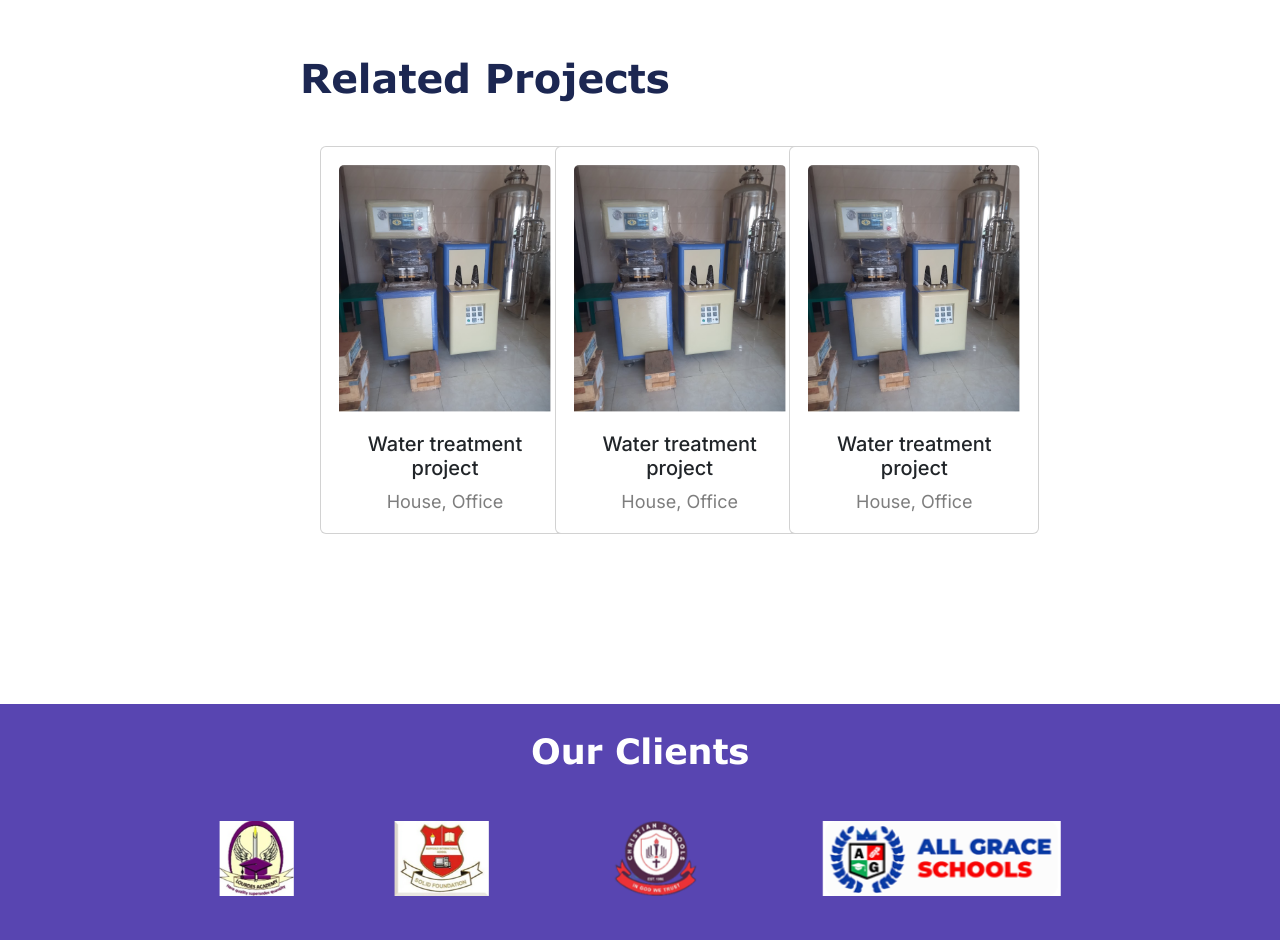
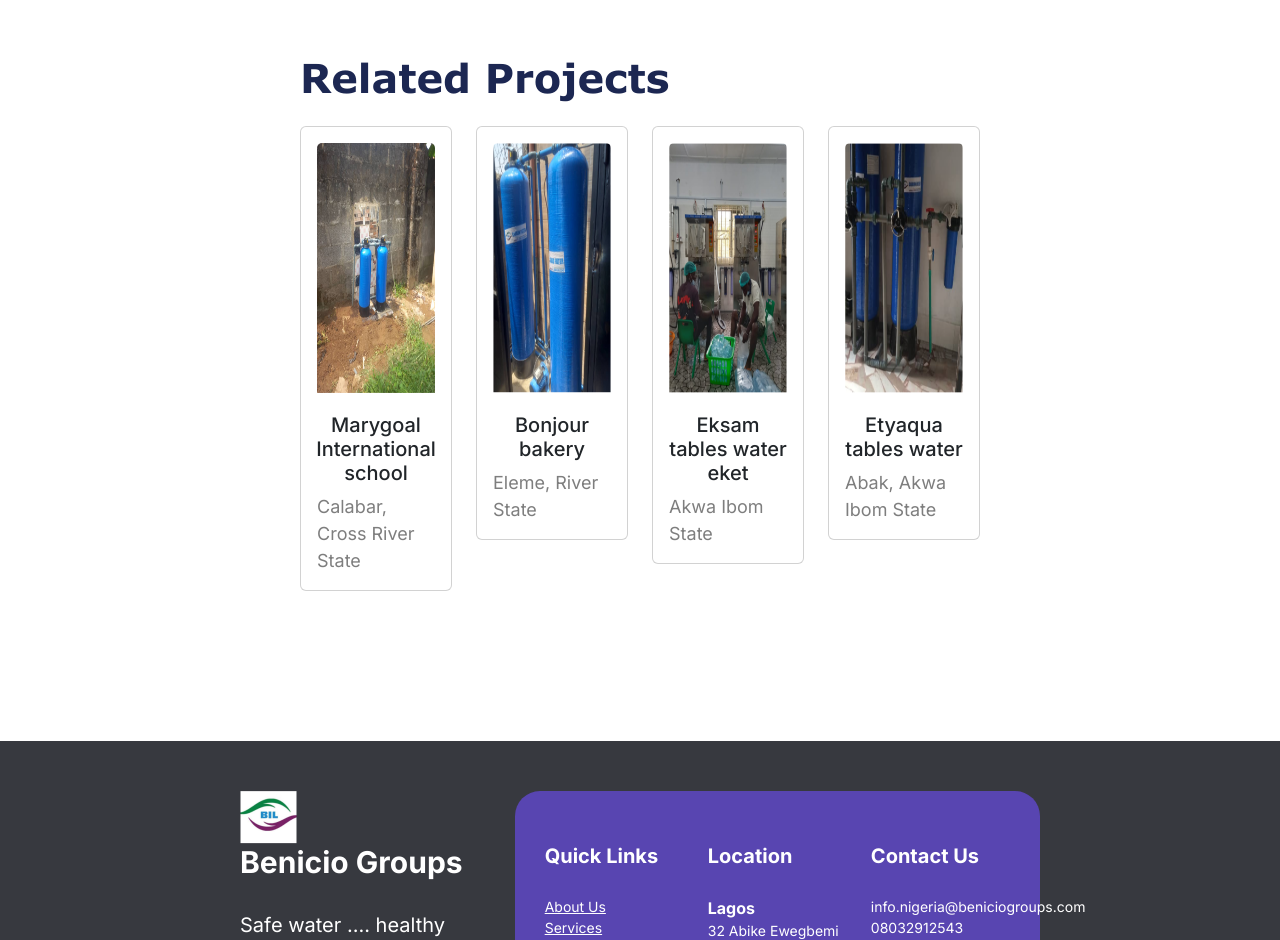
Before and after one commit to 8sosa/BENICIO, a React (Create React App) app: page /testimonials in a window 1280 px wide. Shown: the part 1860-2800 px from the top of the page. Built offline with nearby package versions, Linux system fonts and the light colour scheme.

Commit message:
marygold commit

```diff
--- a/src/Components/Project.js
+++ b/src/Components/Project.js
@@ -2,15 +2,15 @@
 import 'bootstrap/dist/css/bootstrap.min.css';
 import { Card, Col, Container, Row} from 'react-bootstrap';
 
-import Pic4 from './Images/pic4.png'
-import Pic5 from './Images/pic5.png'
-import Pic6 from './Images/pic6.png'
-import Pic7 from './Images/pic7.png'
-import Pic9 from './Images/pic9.png'
-import Pic10 from './Images/pic10.png'
+
+import testimonialData from './Testimonials.json'
+import Pic55 from './Images/pic55.png'
 
 
 export default function Project () {
+
+    const currentCards = testimonialData;
+
   return (
     <>
       <Container className='page'>
@@ -41,7 +41,7 @@
                         <p className='greyBackText2'>Video</p>
                     </div>
                 </Col>
-                <Col xs={9}><img src={Pic10} alt='location' className='projectContentImg'/></Col>
+                <Col xs={9}><img src={Pic55} alt='location' className='projectContentImg'/></Col>
             </Row>
             <div className='projectContent1'>
                 <h1 className='blackHeader'>Project Description</h1>
@@ -65,52 +65,24 @@
             </div>
             <div>
                 <h1 className='blackHeader'>Related Projects</h1>
-                <Row md={3}>
-                    <Col>
-                        <Card className='projects'>
-                            <Card.Body className='d-flex flex-column align-items-center'>
-                                <Card.Img variant="top" src={Pic9} />
-                                <Card.Title className='projectsTitle'>Water treatment project</Card.Title>
-                                <Card.Text className='projectsText'>House,  Office</Card.Text>
+                <Row md={4}>
+                    {
+                    currentCards.map((testimonial) => (
+                        <Col>
+                        <a href='/testimonials'>
+                            <Card className='testimonials'>
+                            <Card.Body className='cardBody'>
+                                <Card.Img variant="top" src={require('./Images/' + testimonial.image)} className='productCardImg'/>
+                                <Card.Title className='projectsTitle'>{testimonial.title}</Card.Title>
+                                <Card.Text className='projectsText'>{testimonial.location}</Card.Text>
                             </Card.Body>
-                        </Card>
-                    </Col>
-                    <Col>
-                        <Card className='projects'>
-                            <Card.Body className='d-flex flex-column align-items-center'>
-                                <Card.Img variant="top" src={Pic9} />
-                                <Card.Title className='projectsTitle'>Water treatment project</Card.Title>
-                                <Card.Text className='projectsText'>House,  Office</Card.Text>
-                            </Card.Body>
-                        </Card>
-                    </Col>
-                    <Col>
-                        <Card className='projects'>
-                            <Card.Body className='d-flex flex-column align-items-center'>
-                                <Card.Img variant="top" src={Pic9} />
-                                <Card.Title className='projectsTitle'>Water treatment project</Card.Title>
-                                <Card.Text className='projectsText'>House,  Office</Card.Text>
-                            </Card.Body>
-                        </Card>
-                    </Col>
+                            </Card>
+                        </a>
+                        </Col>
+                    ))
+                    }
                 </Row>
             </div>
-        </section>
-        <section className='clientsSection'>
-          <h1 className='whiteHeader'>Our Clients</h1>
-          <div className='d-flex flex-row'>
-            <img src={Pic4} alt='client' className='clientPic'/>
-            <img src={Pic5} alt='client' className='clientPic'/>
-            <img src={Pic6} alt='client' className='clientPic'/>
-            <img src={Pic7} alt='client' className='clientPic'/>
-          </div>
-        </section>
-        <section className='d-flex flex-column align-items-center'>
-          <div className='greenCard'>
-            <p className='greenCardText'>Contact Us</p>
-            <h1 className='greenCardText1'>Need An Experienced <span className='white'>Professional</span> Service? Contact Us</h1>
-            <button href='/teams' className='contactUsBtn'>Contact Us</button>
-          </div>
         </section>
       </Container>
     </>
--- a/src/index.css
+++ b/src/index.css
@@ -841,7 +841,8 @@
   }
   .projectContentImg {
     width: 100%;
-    height: 100%;
+    height: 560px;
+    object-fit: cover;
   }
   .greyBackText {
     color: #1C2752;
```
